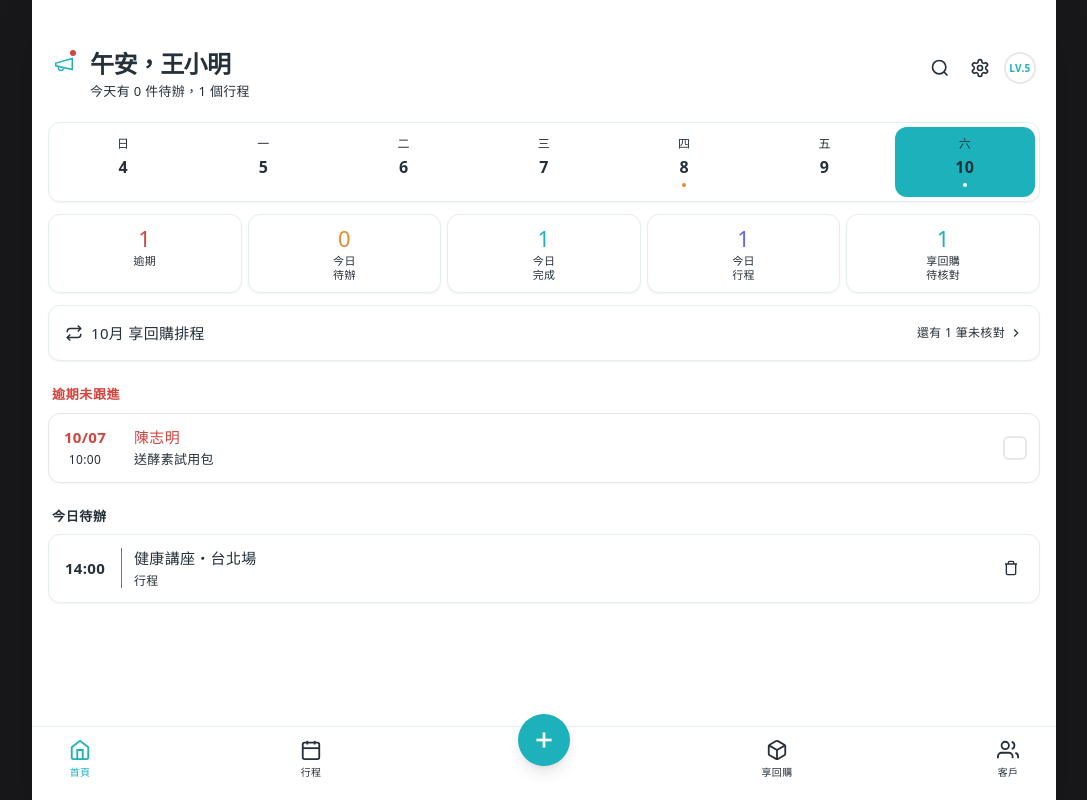
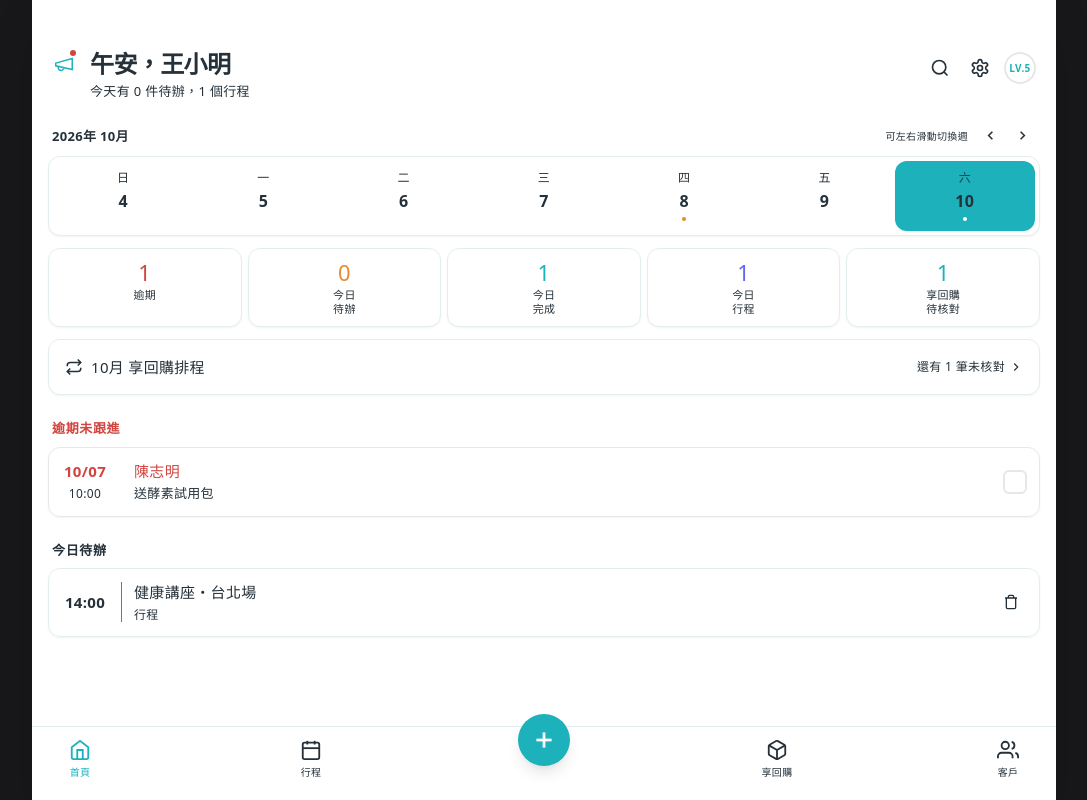
Before and after one commit to chichien43/crm-app, a React (Vite) app: page / in a window 1280 px wide. Shown: the whole page, without its empty margins (96-1183 px from the left). Built offline with nearby package versions, Linux system fonts and the light colour scheme.

Commit message:
feat: add swipe left/right for weekly view in TodayView and swipe up/down for monthly view in CalendarView

```diff
--- a/src/components/CalendarView.tsx
+++ b/src/components/CalendarView.tsx
@@ -1,4 +1,4 @@
-import React, { useState, useEffect } from 'react';
+import React, { useState, useEffect, useRef } from 'react';
 import { initialSchedules, initialReminders, initialCustomers, initialSubscriptions, initialProducts, initialDone, TODAY, checkHasUnreadNews } from '../data';
 
 let cachedCalendarDate = TODAY;
@@ -30,12 +30,94 @@ export default function CalendarView() {
     cachedCalendarDate = selectedDate;
   }, [selectedDate]);
 
-  const daysInMonth = 31;
-  const startDay = 4; // Oct 1 is Thursday
+  // Year & Month state
+  const [currentYear, setCurrentYear] = useState(() => {
+    const d = new Date(cachedCalendarDate || TODAY);
+    return isNaN(d.getTime()) ? 2026 : d.getFullYear();
+  });
+  const [currentMonth, setCurrentMonth] = useState(() => {
+    const d = new Date(cachedCalendarDate || TODAY);
+    return isNaN(d.getTime()) ? 9 : d.getMonth();
+  });
+
+  const changeMonth = (delta: number) => {
+    let newYear = currentYear;
+    let newMonth = currentMonth + delta;
+    if (newMonth < 0) {
+      newYear -= 1;
+      newMonth = 11;
+    } else if (newMonth > 11) {
+      newYear += 1;
+      newMonth = 0;
+    }
+    setCurrentYear(newYear);
+    setCurrentMonth(newMonth);
+
+    // Keep same day if possible, or clamp to new month's days
+    const currDay = parseInt(selectedDate.slice(-2), 10) || 1;
+    const daysInNewMonth = new Date(newYear, newMonth + 1, 0).getDate();
+    const newDay = Math.min(currDay, daysInNewMonth);
+    const newDateStr = `${newYear}-${String(newMonth + 1).padStart(2, '0')}-${String(newDay).padStart(2, '0')}`;
+    setSelectedDate(newDateStr);
+  };
+
+  const goToToday = () => {
+    const now = new Date();
+    setCurrentYear(now.getFullYear());
+    setCurrentMonth(now.getMonth());
+    setSelectedDate(TODAY);
+  };
+
+  const firstDayOfMonth = new Date(currentYear, currentMonth, 1);
+  const startDay = firstDayOfMonth.getDay(); // 0 is Sunday
+  const daysInMonth = new Date(currentYear, currentMonth + 1, 0).getDate();
   const days = Array.from({ length: daysInMonth }, (_, i) => i + 1);
   const blanks = Array.from({ length: startDay }, (_, i) => i);
 
-  const getDayStr = (d: number) => `2026-10-${d.toString().padStart(2, '0')}`;
+  const getDayStr = (d: number) => {
+    const mStr = String(currentMonth + 1).padStart(2, '0');
+    const dStr = String(d).padStart(2, '0');
+    return `${currentYear}-${mStr}-${dStr}`;
+  };
+
+  const isToday = (d: number) => getDayStr(d) === TODAY;
+
+  // Touch gesture handlers for vertical swipe (上下滑) and horizontal swipe
+  const touchStartY = useRef<number | null>(null);
+  const touchStartX = useRef<number | null>(null);
+
+  const handleTouchStart = (e: React.TouchEvent) => {
+    touchStartY.current = e.touches[0].clientY;
+    touchStartX.current = e.touches[0].clientX;
+  };
+
+  const handleTouchEnd = (e: React.TouchEvent) => {
+    if (touchStartY.current === null || touchStartX.current === null) return;
+    const diffY = e.changedTouches[0].clientY - touchStartY.current;
+    const diffX = e.changedTouches[0].clientX - touchStartX.current;
+
+    // Vertical swipe (上下滑)
+    if (Math.abs(diffY) > 35 && Math.abs(diffY) > Math.abs(diffX)) {
+      if (diffY < 0) {
+        // Swiped UP -> Next month (往上滑看下個月)
+        changeMonth(1);
+      } else {
+        // Swiped DOWN -> Previous month (往下滑看上個月)
+        changeMonth(-1);
+      }
+    }
+    // Horizontal swipe (左右滑也支援)
+    else if (Math.abs(diffX) > 35 && Math.abs(diffX) > Math.abs(diffY)) {
+      if (diffX < 0) {
+        changeMonth(1);
+      } else {
+        changeMonth(-1);
+      }
+    }
+
+    touchStartY.current = null;
+    touchStartX.current = null;
+  };
 
   const getDots = (date: string) => {
     const hasRem = initialReminders.some(r => r.d === date && r.k !== '享回購');
@@ -153,11 +235,18 @@ export default function CalendarView() {
             <span className="absolute -top-0.5 right-0 w-1.5 h-1.5 bg-destructive rounded-full"></span>
           )}
         </button>
-        <div className="flex-1">
+        <div className="flex-1 flex items-center gap-2">
           <h1 className="text-2xl font-bold text-foreground flex items-center gap-2">
-            2026年 10月
-            <svg width="18" height="18" viewBox="0 0 24 24" fill="none" stroke="currentColor" strokeWidth="2.5"><path d="m6 9 6 6 6-6"/></svg>
+            {currentYear}年 {currentMonth + 1}月
           </h1>
+          {(currentYear !== new Date().getFullYear() || currentMonth !== new Date().getMonth()) && (
+            <button
+              onClick={goToToday}
+              className="text-xs bg-primary/10 text-primary font-medium px-2 py-0.5 rounded-full hover:bg-primary/20 transition-colors"
+            >
+              回本月
+            </button>
+          )}
         </div>
         <button onClick={() => window.dispatchEvent(new Event('open-settings'))} className="w-9 h-9 rounded-full bg-white border border-border flex items-center justify-center shrink-0 text-foreground hover:bg-muted transition-colors">
           <svg width="18" height="18" viewBox="0 0 24 24" fill="none" stroke="currentColor" strokeWidth="2"><path d="M12.22 2h-.44a2 2 0 0 0-2 2v.18a2 2 0 0 1-1 1.73l-.43.25a2 2 0 0 1-2 0l-.15-.08a2 2 0 0 0-2.73.73l-.22.38a2 2 0 0 0 .73 2.73l.15.1a2 2 0 0 1 1 1.72v.51a2 2 0 0 1-1 1.74l-.15.09a2 2 0 0 0-.73 2.73l.22.38a2 2 0 0 0 2.73.73l.15-.08a2 2 0 0 1 2 0l.43.25a2 2 0 0 1 1 1.73V20a2 2 0 0 0 2 2h.44a2 2 0 0 0 2-2v-.18a2 2 0 0 1 1-1.73l.43-.25a2 2 0 0 1 2 0l.15.08a2 2 0 0 0 2.73-.73l.22-.39a2 2 0 0 0-.73-2.73l-.15-.08a2 2 0 0 1-1-1.74v-.5a2 2 0 0 1 1-1.74l.15-.09a2 2 0 0 0 .73-2.73l-.22-.38a2 2 0 0 0-2.73-.73l-.15.08a2 2 0 0 1-2 0l-.43-.25a2 2 0 0 1-1-1.73V4a2 2 0 0 0-2-2z"/><circle cx="12" cy="12" r="3"/></svg>
@@ -167,7 +256,35 @@ export default function CalendarView() {
       <div className="flex-1 overflow-y-auto no-scrollbar">
         {view === '月' ? (
           <div className="px-4">
-            <div className="bg-white rounded-2xl border border-border p-3 shadow-sm mb-6">
+            <div
+              className="bg-white rounded-2xl border border-border p-3 shadow-sm mb-6 select-none cursor-grab active:cursor-grabbing"
+              onTouchStart={handleTouchStart}
+              onTouchEnd={handleTouchEnd}
+            >
+              {/* Calendar Month Navigation Header */}
+              <div className="flex items-center justify-between pb-2 mb-2 border-b border-border/50">
+                <button
+                  onClick={() => changeMonth(-1)}
+                  className="flex items-center gap-1 text-xs text-muted-foreground hover:text-foreground py-1 px-2.5 rounded-lg hover:bg-muted active:scale-95 transition-all"
+                  title="上個月"
+                >
+                  <svg width="14" height="14" viewBox="0 0 24 24" fill="none" stroke="currentColor" strokeWidth="2.5"><path d="m15 18-6-6 6-6"/></svg>
+                  <span>上個月</span>
+                </button>
+                <div className="text-center">
+                  <span className="font-bold text-foreground text-[15px]">{currentYear}年 {currentMonth + 1}月</span>
+                  <div className="text-[10px] text-muted-foreground">可上下滑動切換月份</div>
+                </div>
+                <button
+                  onClick={() => changeMonth(1)}
+                  className="flex items-center gap-1 text-xs text-muted-foreground hover:text-foreground py-1 px-2.5 rounded-lg hover:bg-muted active:scale-95 transition-all"
+                  title="下個月"
+                >
+                  <span>下個月</span>
+                  <svg width="14" height="14" viewBox="0 0 24 24" fill="none" stroke="currentColor" strokeWidth="2.5"><path d="m9 18 6-6-6-6"/></svg>
+                </button>
+              </div>
+
               <div className="grid grid-cols-7 mb-2">
                 {['日', '一', '二', '三', '四', '五', '六'].map(d => (
                   <div key={d} className="text-center text-[11px] font-medium text-muted-foreground">{d}</div>
@@ -179,7 +296,7 @@ export default function CalendarView() {
                 {days.map(d => {
                   const dateStr = getDayStr(d);
                   const isSelected = selectedDate === dateStr;
-                  const isToday = d === 8;
+                  const todayFlag = isToday(d);
                   const dots = getDots(dateStr);
 
                   return (
@@ -188,7 +305,7 @@ export default function CalendarView() {
                       onClick={() => setSelectedDate(dateStr)}
                       className={`h-11 flex flex-col items-center justify-start pt-1 relative rounded-xl transition-all ${isSelected ? 'bg-primary text-primary-foreground shadow-sm' : 'hover:bg-muted'}`}
                     >
-                      <span className={`text-[14px] ${isToday && !isSelected ? 'font-bold text-primary underline underline-offset-4 decoration-2' : ''}`}>{d}</span>
+                      <span className={`text-[14px] ${todayFlag && !isSelected ? 'font-bold text-primary underline underline-offset-4 decoration-2' : ''}`}>{d}</span>
                       <div className="flex gap-0.5 mt-0.5">
                         {dots.hasSch && <span className={`w-1 h-1 rounded-full ${isSelected ? 'bg-white' : 'bg-[#64748B]'}`}></span>}
                         {dots.hasRem && <span className={`w-1 h-1 rounded-full ${isSelected ? 'bg-white' : 'bg-[#F59E0B]'}`}></span>}
--- a/src/components/TodayView.tsx
+++ b/src/components/TodayView.tsx
@@ -1,8 +1,9 @@
-import React, { useState, useEffect, useMemo } from 'react';
+import React, { useState, useEffect, useMemo, useRef } from 'react';
 import { initialReminders, initialDone, initialSubscriptions, initialSchedules, TODAY, initialCustomers, userProfile, checkHasUnreadNews } from '../data';
 
 export default function TodayView() {
   const [selectedDateStr, setSelectedDateStr] = useState(TODAY);
+  const [weekOffset, setWeekOffset] = useState(0);
   const [showDone, setShowDone] = useState(false);
   const [deleteConfirmId, setDeleteConfirmId] = useState<string | null>(null);
   const [hasUnreadNews, setHasUnreadNews] = useState(checkHasUnreadNews);
@@ -13,12 +14,12 @@ export default function TodayView() {
     return () => window.removeEventListener('news-read-updated', handleNews);
   }, []);
 
-  // Generate 7 days of the current week (from Sunday to Saturday) based on system date
+  // Generate 7 days of the week based on system date + weekOffset
   const weekDays = useMemo(() => {
     const todayObj = new Date();
     const dayOfWeek = todayObj.getDay(); // 0 is Sunday
     const startOfWeek = new Date(todayObj);
-    startOfWeek.setDate(todayObj.getDate() - dayOfWeek);
+    startOfWeek.setDate(todayObj.getDate() - dayOfWeek + weekOffset * 7);
 
     return Array.from({ length: 7 }, (_, i) => {
       const d = new Date(startOfWeek);
@@ -28,9 +29,74 @@ export default function TodayView() {
       const dayNum = d.getDate();
       const dateStr = `${y}-${m}-${String(dayNum).padStart(2, '0')}`;
       const wk = ['日', '一', '二', '三', '四', '五', '六'][d.getDay()];
-      return { day: dayNum, dateStr, wk };
+      return { day: dayNum, dateStr, wk, y, m: d.getMonth() + 1 };
     });
-  }, []);
+  }, [weekOffset]);
+
+  const weekTitle = useMemo(() => {
+    if (!weekDays.length) return '';
+    const first = weekDays[0];
+    const last = weekDays[6];
+    if (first.y === last.y && first.m === last.m) {
+      return `${first.y}年 ${first.m}月`;
+    }
+    if (first.y === last.y) {
+      return `${first.y}年 ${first.m}月 - ${last.m}月`;
+    }
+    return `${first.y}年${first.m}月 - ${last.y}年${last.m}月`;
+  }, [weekDays]);
+
+  const handlePrevWeek = () => {
+    setWeekOffset(prev => prev - 1);
+    const cur = new Date(selectedDateStr);
+    if (!isNaN(cur.getTime())) {
+      cur.setDate(cur.getDate() - 7);
+      const y = cur.getFullYear();
+      const m = String(cur.getMonth() + 1).padStart(2, '0');
+      const d = String(cur.getDate()).padStart(2, '0');
+      setSelectedDateStr(`${y}-${m}-${d}`);
+    }
+  };
+
+  const handleNextWeek = () => {
+    setWeekOffset(prev => prev + 1);
+    const cur = new Date(selectedDateStr);
+    if (!isNaN(cur.getTime())) {
+      cur.setDate(cur.getDate() + 7);
+      const y = cur.getFullYear();
+      const m = String(cur.getMonth() + 1).padStart(2, '0');
+      const d = String(cur.getDate()).padStart(2, '0');
+      setSelectedDateStr(`${y}-${m}-${d}`);
+    }
+  };
+
+  const handleResetToday = () => {
+    setWeekOffset(0);
+    setSelectedDateStr(TODAY);
+  };
+
+  const touchStartX = useRef<number | null>(null);
+  const touchStartY = useRef<number | null>(null);
+
+  const handleTouchStart = (e: React.TouchEvent) => {
+    touchStartX.current = e.touches[0].clientX;
+    touchStartY.current = e.touches[0].clientY;
+  };
+
+  const handleTouchEnd = (e: React.TouchEvent) => {
+    if (touchStartX.current === null || touchStartY.current === null) return;
+    const diffX = e.changedTouches[0].clientX - touchStartX.current;
+    const diffY = e.changedTouches[0].clientY - touchStartY.current;
+    if (Math.abs(diffX) > 35 && Math.abs(diffX) > Math.abs(diffY) * 1.3) {
+      if (diffX < 0) {
+        handleNextWeek();
+      } else {
+        handlePrevWeek();
+      }
+    }
+    touchStartX.current = null;
+    touchStartY.current = null;
+  };
 
   const over = initialReminders.filter(r => r.d < TODAY && r.k !== '享回購');
   const td = initialReminders.filter(r => r.d === selectedDateStr && r.k !== '享回購');
@@ -96,19 +162,56 @@ export default function TodayView() {
 
       <div className="flex-1 overflow-y-auto pb-24">
         {/* Date Strip */}
-        <div className="px-4 mt-2">
-          <div className="bg-card rounded-xl border border-border px-1 py-1 flex shadow-sm">
+        <div
+          className="px-4 mt-2 select-none"
+          onTouchStart={handleTouchStart}
+          onTouchEnd={handleTouchEnd}
+        >
+          {/* Week navigation bar */}
+          <div className="flex items-center justify-between px-1 mb-1.5 text-xs text-muted-foreground font-medium">
+            <div className="flex items-center gap-2">
+              <span className="font-semibold text-foreground text-[13px]">{weekTitle}</span>
+              {weekOffset !== 0 && (
+                <button
+                  onClick={handleResetToday}
+                  className="text-primary text-[11px] font-medium bg-primary/10 px-2 py-0.5 rounded-full hover:bg-primary/20 transition-colors"
+                >
+                  回本週
+                </button>
+              )}
+            </div>
+            <div className="flex items-center gap-1">
+              <span className="text-[10px] text-muted-foreground mr-1 hidden sm:inline">可左右滑動切換週</span>
+              <button
+                onClick={handlePrevWeek}
+                className="w-7 h-7 flex items-center justify-center rounded-lg hover:bg-muted text-muted-foreground hover:text-foreground active:scale-95 transition-all"
+                title="上一週"
+              >
+                <svg width="15" height="15" viewBox="0 0 24 24" fill="none" stroke="currentColor" strokeWidth="2.5"><path d="m15 18-6-6 6-6"/></svg>
+              </button>
+              <button
+                onClick={handleNextWeek}
+                className="w-7 h-7 flex items-center justify-center rounded-lg hover:bg-muted text-muted-foreground hover:text-foreground active:scale-95 transition-all"
+                title="下一週"
+              >
+                <svg width="15" height="15" viewBox="0 0 24 24" fill="none" stroke="currentColor" strokeWidth="2.5"><path d="m9 18 6-6-6-6"/></svg>
+              </button>
+            </div>
+          </div>
+
+          <div className="bg-card rounded-xl border border-border px-1 py-1 flex shadow-sm cursor-grab active:cursor-grabbing">
             {weekDays.map(d => {
               const hasSch = initialSchedules.some(s => s.d === d.dateStr);
               const on = d.dateStr === selectedDateStr;
+              const isToday = d.dateStr === TODAY;
               return (
                 <button
                   key={d.dateStr}
                   onClick={() => setSelectedDateStr(d.dateStr)}
-                  className={`flex-1 py-2 rounded-xl text-center transition-colors ${on ? 'bg-primary text-primary-foreground shadow-sm' : 'hover:bg-muted'}`}
+                  className={`flex-1 py-2 rounded-xl text-center transition-colors relative ${on ? 'bg-primary text-primary-foreground shadow-sm' : 'hover:bg-muted'}`}
                 >
                   <div className={`text-[12px] ${on ? 'opacity-90' : 'text-muted-foreground'}`}>{d.wk}</div>
-                  <div className="font-semibold mt-0.5">{d.day}</div>
+                  <div className={`font-semibold mt-0.5 ${isToday && !on ? 'text-primary font-bold' : ''}`}>{d.day}</div>
                   <div className="h-2 flex justify-center items-center mt-0.5">
                     {hasSch && <span className={`w-1 h-1 rounded-full ${on ? 'bg-white' : 'bg-accent'}`}></span>}
                   </div>
@@ -186,7 +289,7 @@ export default function TodayView() {
         )}
 
         <div className="px-5 mt-6 mb-2 text-[13px] font-semibold text-muted-foreground uppercase tracking-wider flex items-center">
-          {selectedDateStr === TODAY ? '今日待辦' : `${parseInt(selectedDateStr.slice(-2))}日 待辦`}
+          {selectedDateStr === TODAY ? '今日待辦' : `${parseInt(selectedDateStr.slice(5, 7))}月${parseInt(selectedDateStr.slice(-2))}日 待辦`}
         </div>
         <div className="px-4 space-y-2 animate-fade-in">
           {sch.map(s => {
```
